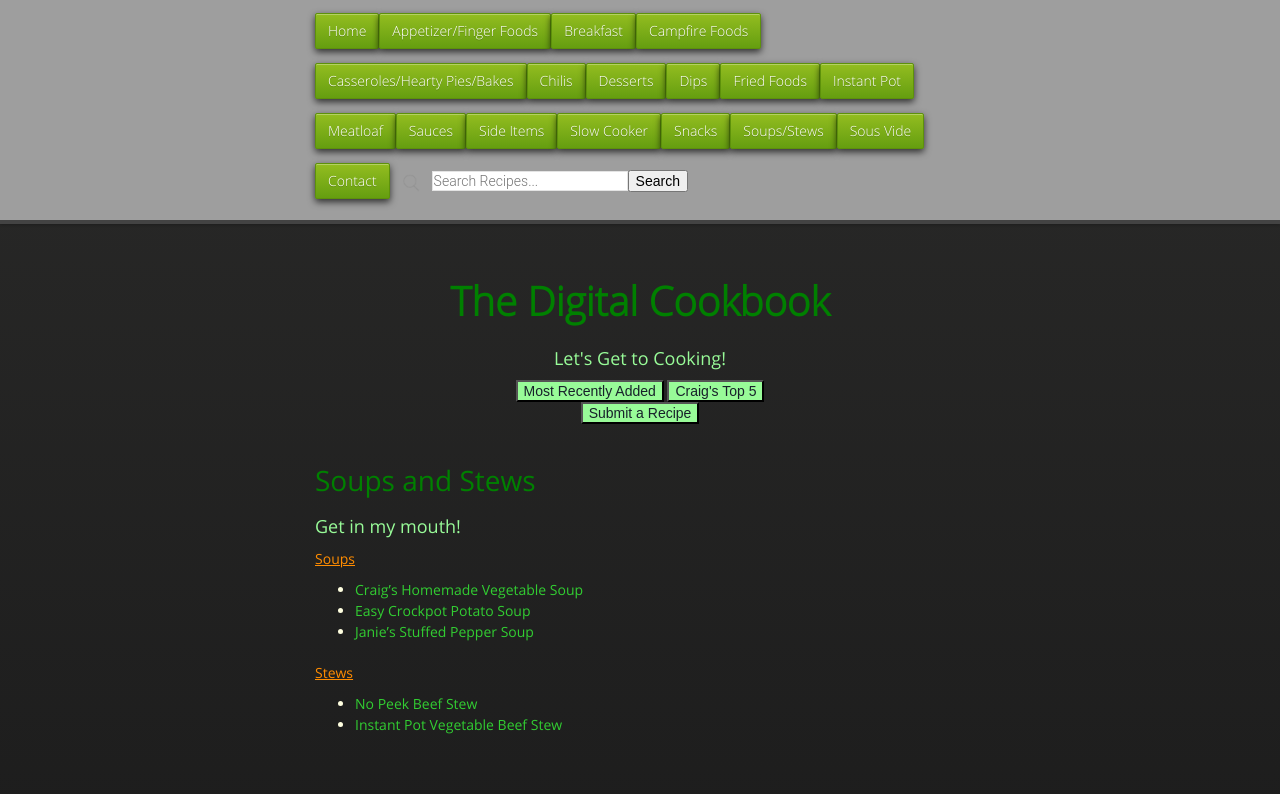
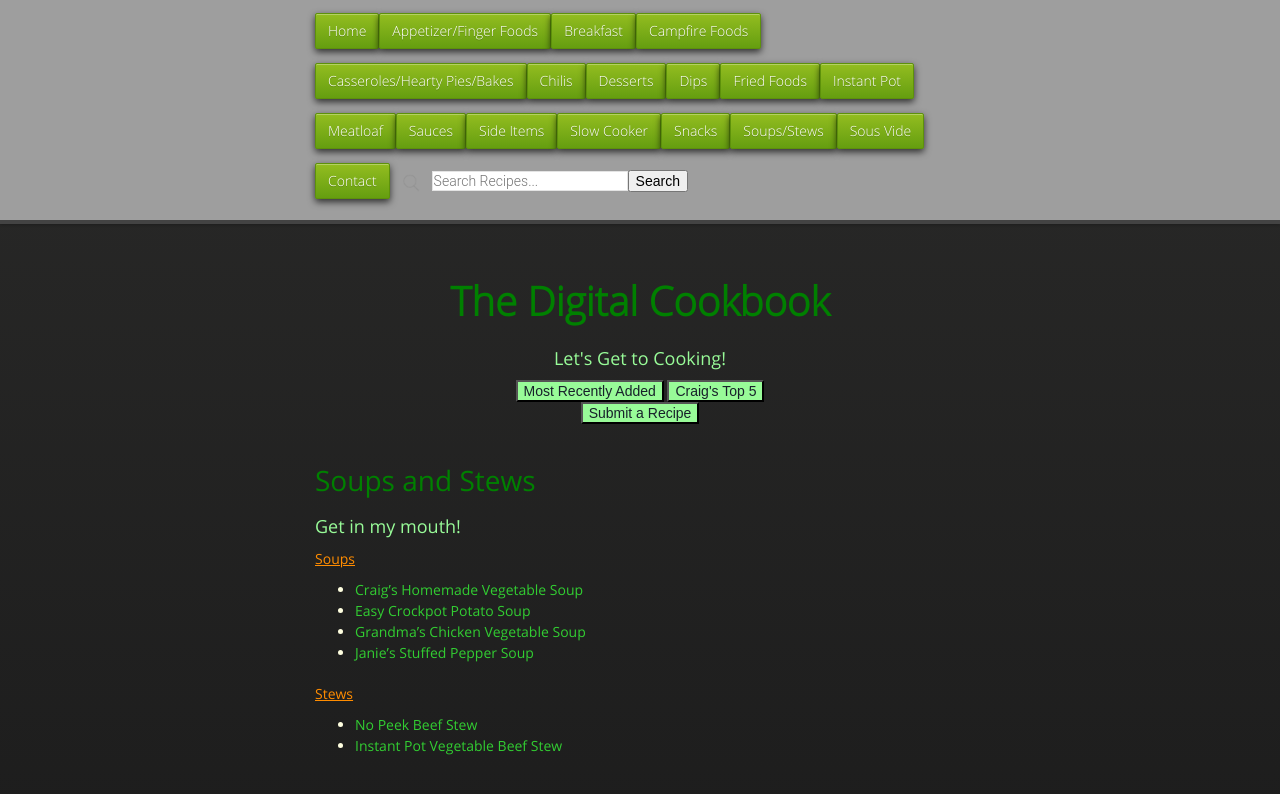
Before and after one commit to cmwillett/TheDigitalCookbook, a Jekyll site: the page built from SoupsAndStews.md, in a window 1280 px wide. Shown: the top 794 px of the page. Built offline with Jekyll 4.4.1, drawn with Linux system fonts in a browser that asks for light colours; nearby versions of some CDN libraries.

Commit message:
Update SoupsAndStews.md

```diff
--- a/SoupsAndStews.md
+++ b/SoupsAndStews.md
@@ -10,6 +10,7 @@ tags: soup,soups,stew,stews,stuffed,pepper,vegetable,beef,potato
 #### Soups
 * [Craig's Homemade Vegetable Soup]({{site.github.url}}/SoupsAndStews/CraigsHomemadeVegetableSoup/index.html)
 * [Easy Crockpot Potato Soup]({{site.github.url}}/SlowCooker/EasyCrockPotPotatoSoup/index.html)
+* [Grandma's Chicken Vegetable Soup]({{site.github.url}}/SoupsAndStews/GrandmasChickenVegetableSoup/index.html)
 * [Janie's Stuffed Pepper Soup]({{site.github.url}}/SoupsAndStews/JaniesStuffedPepperSoup/index.html)
 
 #### Stews
```
